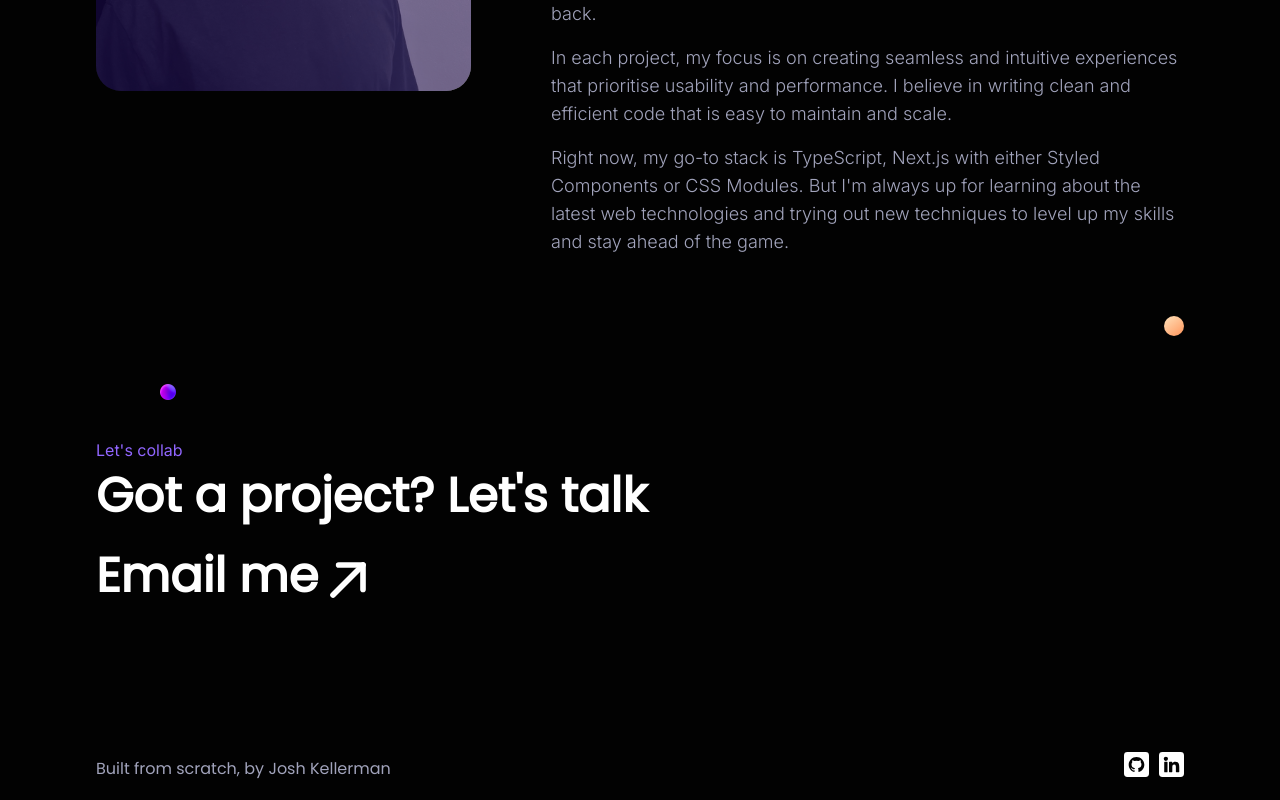
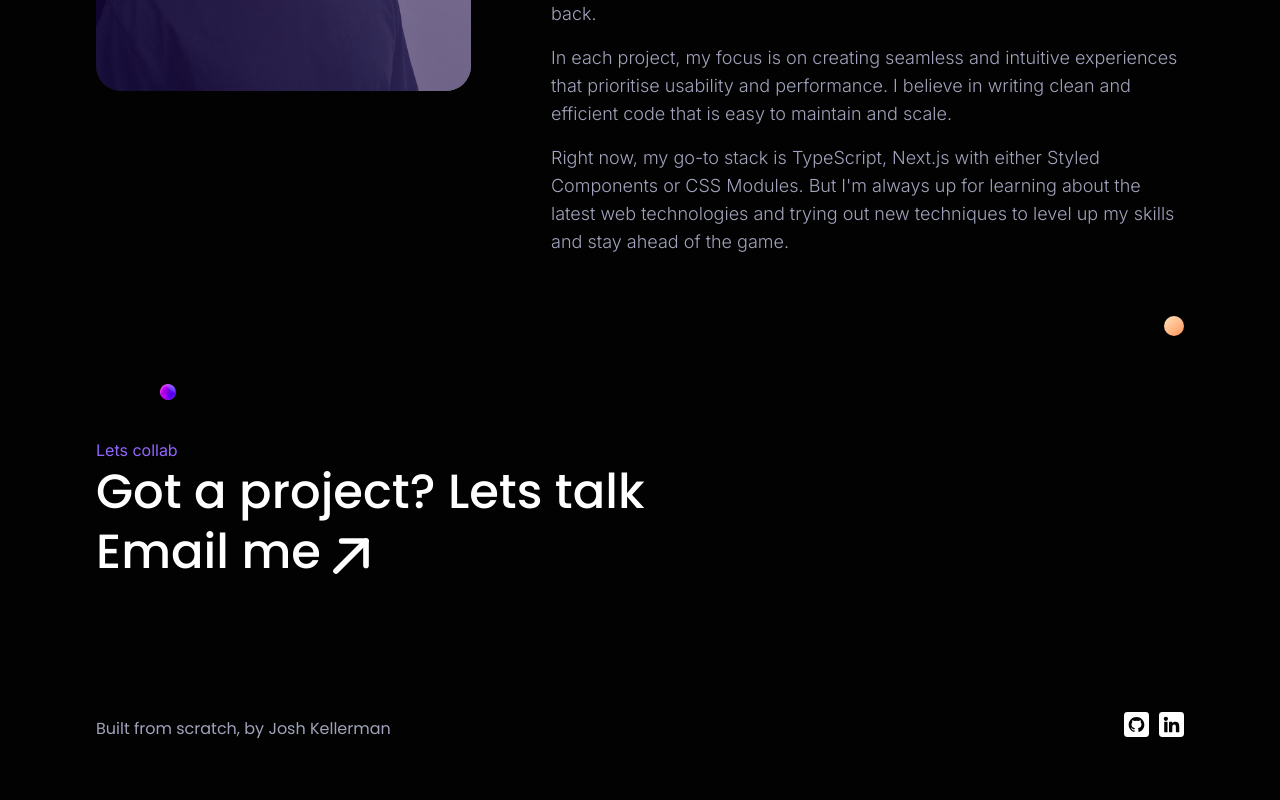
Before and after one commit to jkellerman/portfolio-site, a Next.js app: page /about in a window 1280 px wide. Shown: the part 520-1320 px from the top of the page. After the commit the page ends 1280 px from the top, so only its background shows below. Built offline with nearby package versions, Linux system fonts and the light colour scheme.

Commit message:
refactor: fontweights for headings

```diff
--- a/src/components/Contact/Contact.jsx
+++ b/src/components/Contact/Contact.jsx
@@ -12,11 +12,11 @@ const Contact = () => {
       viewport={{ once: true, amount: "some" }}
     >
       <motion.span className={styles.subheading} variants={containerVariants}>
-        Let&apos;s collab
+        Lets collab
       </motion.span>
-      <motion.h1 className={styles.heading} variants={containerVariants}>
-        Got a project? Let&apos;s talk
-      </motion.h1>
+      <motion.h2 className={styles.heading} variants={containerVariants}>
+        Got a project? Lets talk
+      </motion.h2>
       <motion.div className={styles.emailWrapper} variants={containerVariants}>
         <a href="mailto: joshkellerman9@gmail.com" className={styles.email}>
           <span>Email me</span>
--- a/src/components/Contact/Contact.module.css
+++ b/src/components/Contact/Contact.module.css
@@ -26,7 +26,9 @@
 .email {
   color: var(--white);
   font-size: var(--h2-m);
-  font-weight: var(--fw-bold);
+  font-weight: var(--fw-medium);
+  line-height: 3rem;
+  margin-top: 1rem;
 }
 
 .contactArrow {
@@ -39,6 +41,7 @@
   .heading,
   .email {
     font-size: var(--h2-l);
+    line-height: 2rem;
   }
 
   .contactArrow {
--- a/src/components/Footer/Footer.module.css
+++ b/src/components/Footer/Footer.module.css
@@ -7,6 +7,7 @@
   justify-content: center;
   align-items: center;
   gap: 2rem;
+  font-weight: var(--fw-light);
 }
 .footerLink {
   color: var(--gray);
--- a/src/components/Hero/Hero.module.css
+++ b/src/components/Hero/Hero.module.css
@@ -50,9 +50,11 @@
 .title {
   margin-bottom: 1rem;
   font-size: var(--h1-s);
+  font-weight: var(--fw-medium);
   text-align: center;
   letter-spacing: -1px;
   color: var(--white);
+  line-height: 5rem;
 }
 
 .paragraph {
--- a/src/components/Nav/Nav.jsx
+++ b/src/components/Nav/Nav.jsx
@@ -48,7 +48,7 @@ const Nav = () => {
               }
             >
               <ul className={styles.navMenuList}>
-                <li>
+                <li className={styles.navListItemWrapper}>
                   <Link
                     href="/about"
                     className={styles.navListItem}
@@ -57,7 +57,7 @@ const Nav = () => {
                     about
                   </Link>
                 </li>
-                <li>
+                <li className={styles.navListItemWrapper}>
                   <a
                     href="mailto: joshkellerman9@gmail.com"
                     className={styles.navListItem}
--- a/src/components/Nav/Nav.module.css
+++ b/src/components/Nav/Nav.module.css
@@ -85,12 +85,16 @@
   padding: 0;
 }
 
+.navListItemWrapper {
+  margin-bottom: 0.75rem;
+}
+
 .navListItem {
   font-size: var(--h4-s);
-  margin-bottom: 0.5rem;
+
   letter-spacing: -1px;
   text-transform: capitalize;
-  font-weight: var(--fw-bold);
+  font-weight: var(--fw-regular);
 }
 
 @media (hover: hover) {
@@ -108,6 +112,10 @@
   .navMenuButton,
   .colorOverlay {
     display: none;
+  }
+
+  .navListItemWrapper {
+    margin-bottom: unset;
   }
 
   .navMenu {
--- a/src/components/OtherProjects/OtherProjects.module.css
+++ b/src/components/OtherProjects/OtherProjects.module.css
@@ -8,6 +8,7 @@
 
 .heading {
   color: var(--primary-light);
+  font-weight: var(--fw-regular);
   margin-bottom: 1.5rem;
 }
 
@@ -74,6 +75,7 @@
   margin-bottom: 0.5rem;
   position: static;
   font-size: var(--h5);
+  font-weight: var(--fw-regular);
 }
 
 .link::before {
--- a/src/components/Projects/Projects.module.css
+++ b/src/components/Projects/Projects.module.css
@@ -4,6 +4,7 @@
   margin-top: 2rem;
   margin-bottom: 8rem;
   font-size: var(--h2-m);
+  font-weight: var(--fw-medium);
   display: flex;
   gap: 0.5rem;
 }
@@ -50,6 +51,7 @@
 .title {
   color: var(--white);
   font-size: var(--h4-s);
+  font-weight: var(--fw-regular);
   margin-bottom: 0.75rem;
 }
 
--- a/src/pages/_document.jsx
+++ b/src/pages/_document.jsx
@@ -31,7 +31,7 @@ class MyDocument extends Document {
           <link rel="preconnect" href="https://fonts.googleapis.com" />
           <link rel="preconnect" href="https://fonts.gstatic.com" crossorigin />
           <link
-            href="https://fonts.googleapis.com/css2?family=Inter:wght@300;400;500;700&family=Poppins:wght@400&display=swap"
+            href="https://fonts.googleapis.com/css2?family=Inter:wght@300;400;500;700&family=Poppins:wght@400;500&display=swap"
             rel="stylesheet"
           />
           <link rel="icon" href="/favicon.ico" />
--- a/src/styles/about.module.css
+++ b/src/styles/about.module.css
@@ -23,6 +23,7 @@
 .heading {
   color: var(--white);
   font-size: var(--h2-m);
+  font-weight: var(--fw-medium);
   margin: 0.25rem 0 0.5rem;
 }
 
--- a/src/styles/globals.css
+++ b/src/styles/globals.css
@@ -39,6 +39,7 @@
 
   --transition: all 150ms ease-in;
   --line-height: 1.75rem;
+  --letter-spacing: -2px;
 }
 
 * {
@@ -61,7 +62,6 @@ h3,
 h4,
 a {
   font-family: var(--ff-heading);
-  font-weight: var(--fw-regular);
 }
 
 a {
--- a/src/styles/project.module.css
+++ b/src/styles/project.module.css
@@ -34,6 +34,7 @@
   color: var(--white);
   text-transform: capitalize;
   margin-bottom: 1rem;
+  font-weight: var(--fw-medium);
 }
 
 .headingTop {
@@ -174,6 +175,8 @@
 .nav {
   margin: 2rem 0;
   font-size: var(--h3-s);
+  letter-spacing: -2px;
+  font-weight: var(--fw-medium);
 }
 
 .navList {
@@ -188,6 +191,10 @@
 
 .navLinkWrapper:nth-child(1) {
   flex-direction: row-reverse;
+}
+
+.navLink {
+  font-weight: var(--fw-regular);
 }
 
 .arrow {
```
